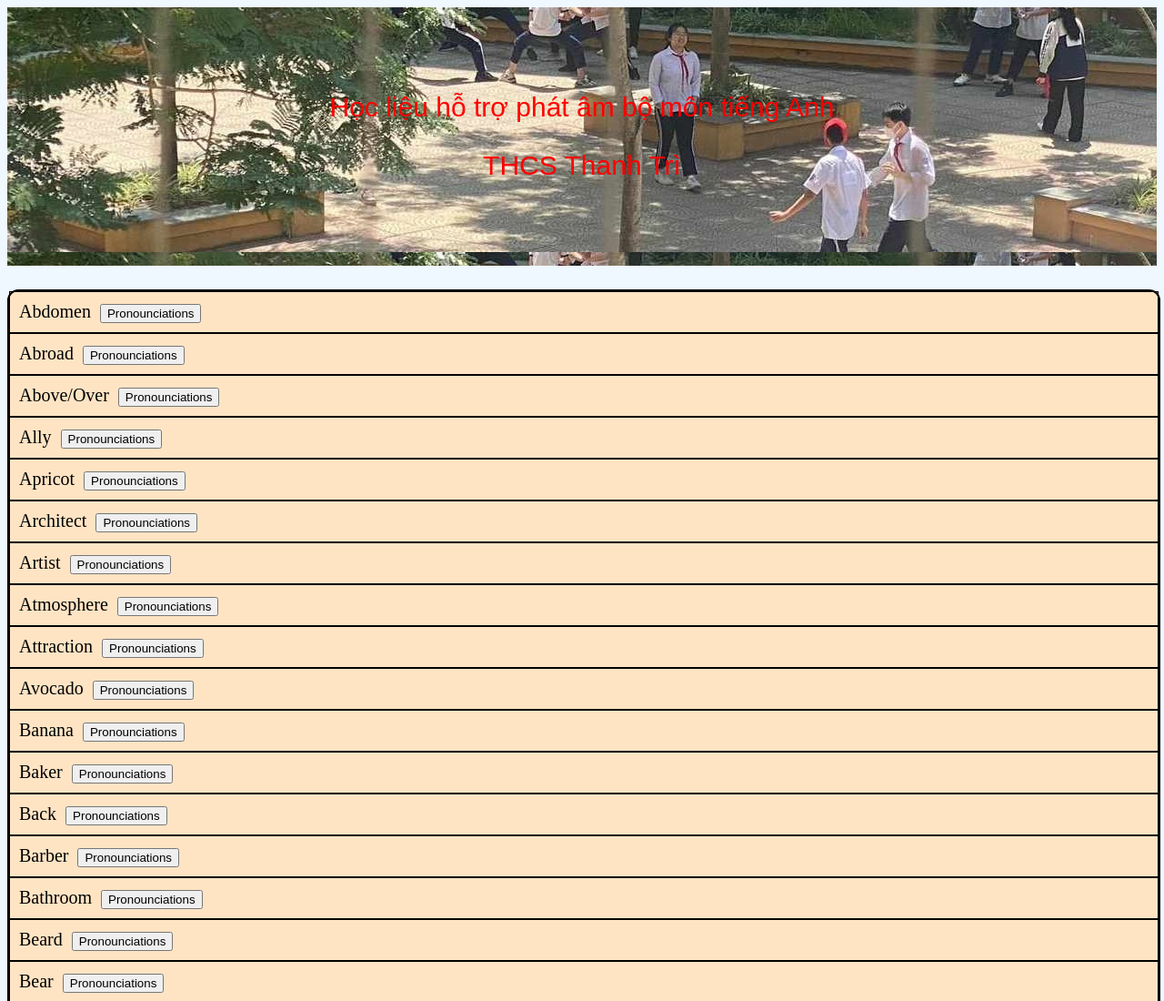
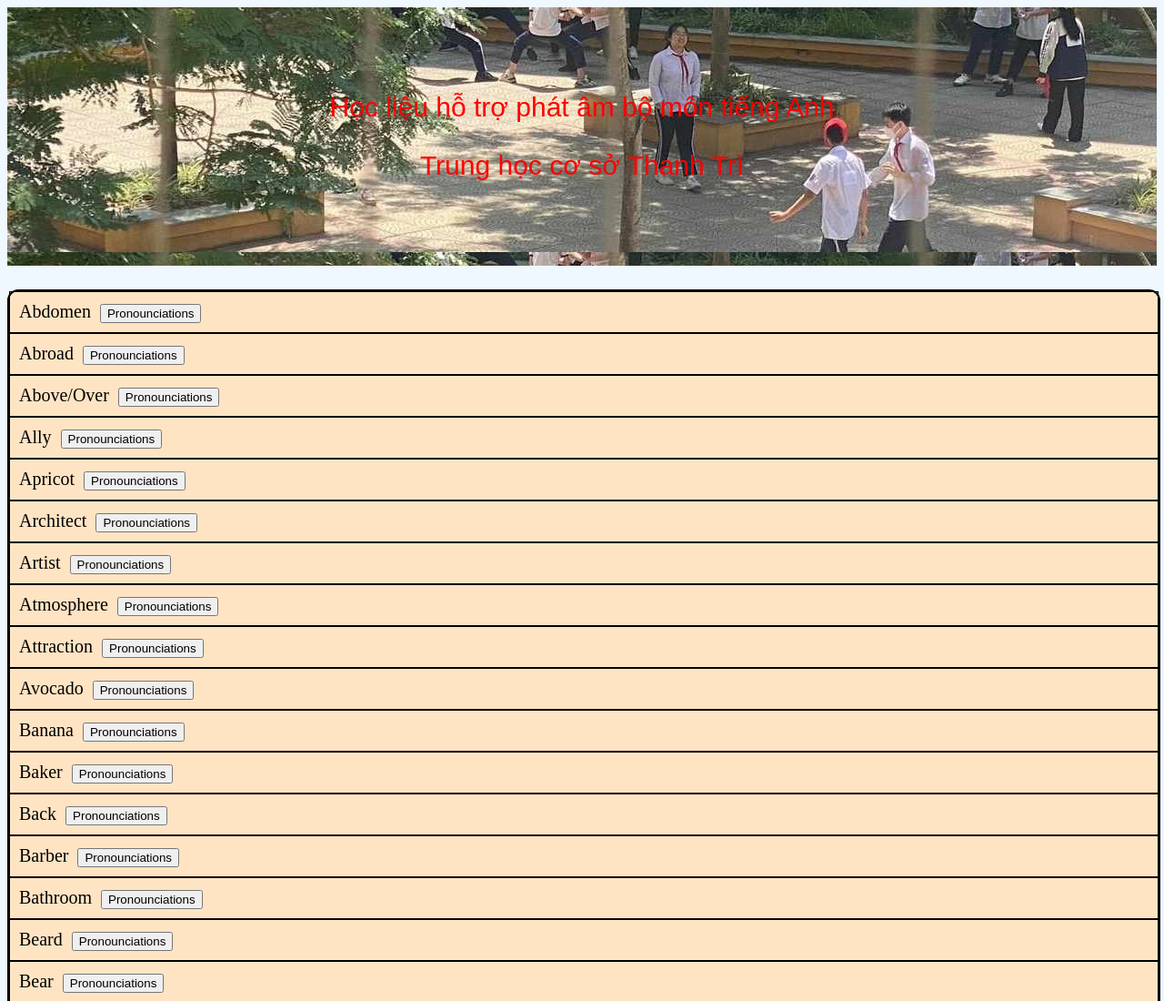
Before and after one commit to 2003congthinh/Dictionary, a plain HTML site: page index.html in a window 1280 px wide. Shown: the top 1100 px of the page at 91% size. Drawn offline with Linux system fonts and the light colour scheme.

Commit message:
add text

```diff
--- a/index.html
+++ b/index.html
@@ -12,7 +12,7 @@
     <div id="container">
         <div class="banner">
             <p>Học liệu hỗ trợ phát âm bộ môn tiếng Anh</p>
-            <p>THCS Thanh Trì</p>
+            <p>Trung học cơ sở Thanh Trì</p>
         </div>
         <div id="content"></div>
     </div>
```
